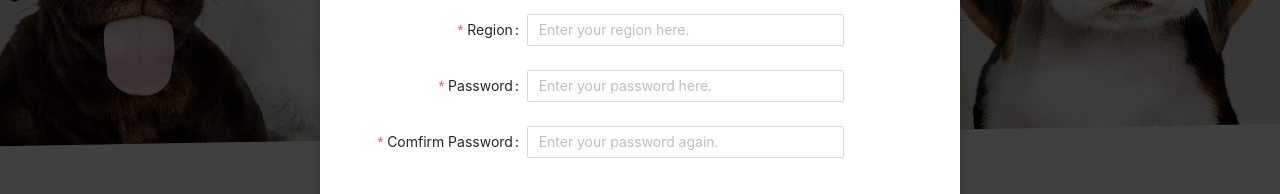
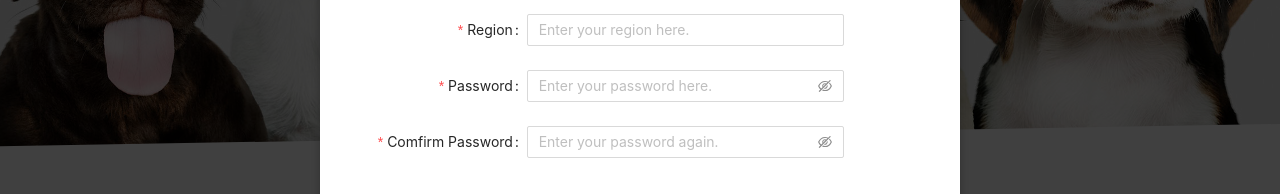
Before and after one commit to JasonLengUSC/Pet-Parent-Pro, a React (Create React App) app: page /home in a window 1280 px wide. Both pictures are taken after a click on the button "Sign Up". Shown: the part 394-588 px from the top of the page. Built offline with nearby package versions, Linux system fonts and the light colour scheme.

Commit message:
PPP-22 bug fixed signin and signup submission

```diff
--- a/src/components/UserBehavior/Register.js
+++ b/src/components/UserBehavior/Register.js
@@ -43,7 +43,6 @@ const Register = (props) => {
   };
 
   const submitHandler = (event) => {
-    event.preventDefault();
     const formData = {
       username,
       email,
@@ -153,7 +152,7 @@ const Register = (props) => {
             },
           ]}
         >
-          <Input
+          <Input.Password
             placeholder="Enter your password here."
             onChange={changePasswordHandler}
           />
@@ -168,7 +167,7 @@ const Register = (props) => {
             },
           ]}
         >
-          <Input
+          <Input.Password
             placeholder="Enter your password again."
             onChange={changeConfirmedPasswordHandler}
           />
--- a/src/components/UserBehavior/SignIn.js
+++ b/src/components/UserBehavior/SignIn.js
@@ -27,7 +27,6 @@ const Login = (props) => {
   };
 
   const submitHandler = (event) => {
-    event.preventDefault();
     const formData = {
       username,
       password,
@@ -65,7 +64,7 @@ const Login = (props) => {
             },
           ]}
         >
-          <Input
+          <Input.Password
             placeholder="Enter your password here."
             onChange={changePasswordHandler}
           />
```
